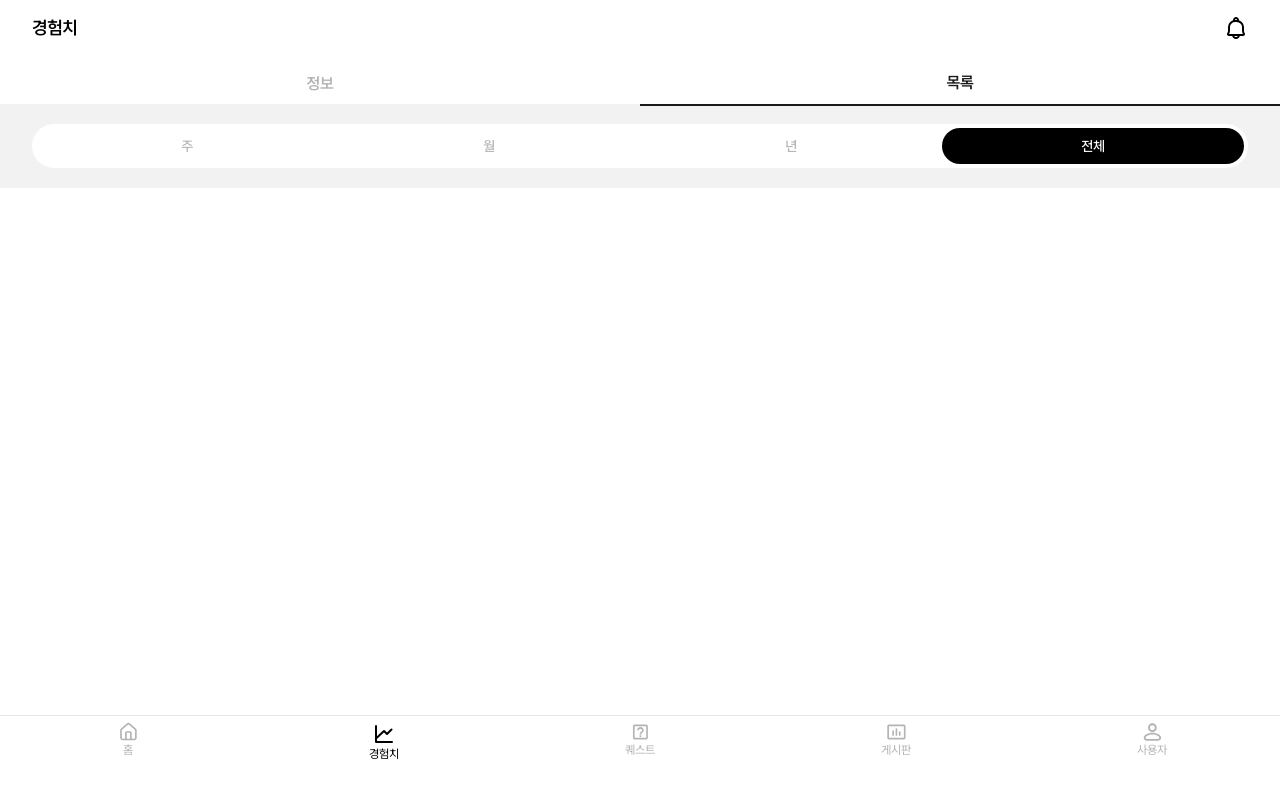
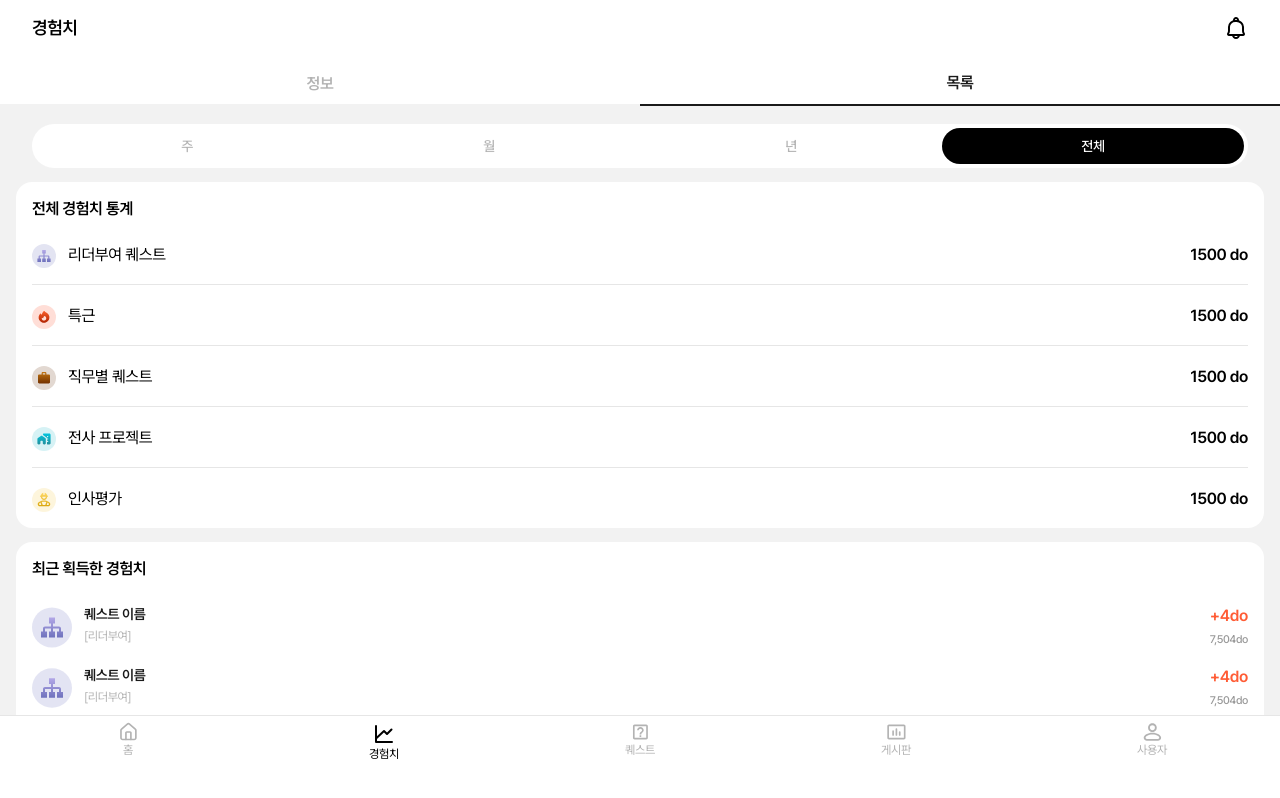
Before and after one commit to blaybus-playus/Frontend, a Next.js app: page /exp/list in a window 1280 px wide. Shown: the top 798 px of the page. Built offline with nearby package versions, Linux system fonts and the light colour scheme.

Commit message:
feat: 경험치 페이지 구현 완료

```diff
--- a/app/(tab)/exp/list/page.tsx
+++ b/app/(tab)/exp/list/page.tsx
@@ -1,13 +1,20 @@
-import { DateTab } from '@/components/ui/date-tap'
-import React from 'react'
+'use client'
 
-const page = () => {
+import { DateTab } from '@/components/common/DateTap'
+import ExpRecent from '@/components/exp/list/ExpRecent'
+import ExpStats from '@/components/exp/list/ExpStats'
+import React, { useState } from 'react'
+
+const Page = () => {
+  const [activeTab, setActiveTab] = useState("전체")
+
   return (
-    <div>
-      <DateTab />
-
+    <div className='space-y-3.5'>
+      <DateTab activeTab={activeTab} setActiveTab={setActiveTab} />
+      <ExpStats />
+      <ExpRecent />
     </div>
   )
 }
 
-export default page
+export default Page
--- /dev/null
+++ b/components/common/ContentLayout.tsx
@@ -0,0 +1,19 @@
+// ContentLayout.tsx
+
+import React, { ReactNode } from 'react'
+
+interface ContentLayoutProps {
+  children: ReactNode
+  title: string
+}
+
+const ContentLayout: React.FC<ContentLayoutProps> = ({ children, title }) => {
+  return (
+    <div className='w-full p-4 rounded-2xl bg-gray-50'>
+      <h2 className="title-semibold-16 mb-6">{title}</h2>
+      {children}
+    </div>
+  )
+}
+
+export default ContentLayout
--- a/components/ui/date-tap.tsx
+++ b/components/common/DateTap.tsx
@@ -1,17 +1,16 @@
 'use client'
 
 import * as React from "react"
-import { cn } from "@/lib/utils"
 
 interface TabProps {
-  className?: string
+  activeTab: string
+  setActiveTab: (tab: string) => void
 }
 
-export function DateTab({ className }: TabProps) {
-  const [activeTab, setActiveTab] = React.useState("전체")
+export function DateTab({ activeTab, setActiveTab }: TabProps) {
 
   return (
-    <div className={cn("p-1 mx-4 bg-gray-50 rounded-full", className)}>
+    <div className={"p-1 mx-4 bg-gray-50 rounded-full"}>
       <nav className="flex w-full" role="tablist">
         {["주", "월", "년", "전체"].map((tab) => (
           <button
@@ -19,17 +18,17 @@ export function DateTab({ className }: TabProps) {
             onClick={() => setActiveTab(tab)}
             role="tab"
             aria-selected={activeTab === tab}
-            className={cn(
-              "flex-1 py-2 text-sm font-medium transition-colors rounded-full",
-              activeTab === tab
+            className={`
+              flex-1 py-2 text-sm font-medium transition-colors rounded-full
+          ${activeTab === tab
                 ? "text-white bg-black"
                 : "text-gray-400 hover:text-gray-900"
-            )}
+              }`}
           >
             {tab}
           </button>
         ))}
       </nav>
-    </div>
+    </div >
   )
 }
--- /dev/null
+++ b/components/exp/list/ExpRecent.tsx
@@ -0,0 +1,40 @@
+import { quest_badge_leader, quest_badge_special } from '@/assets/images'
+import ContentLayout from '@/components/common/ContentLayout'
+import Image from 'next/image'
+import React from 'react'
+
+const ExpRecent = () => {
+  return (
+    <ContentLayout title={"최근 획득한 경험치"}>
+      <div className='space-y-4'>
+        {[1, 2, 3, 4, 5].map((num) => (
+          <div key={num} className='flex justify-between'>
+            <div className='flex gap-3'>
+              <Image
+                src={quest_badge_leader}
+                alt='badge'
+                width={40}
+                height={40}
+              />
+              <div>
+                <h3 className='body-semibold-14 text-gray-950'>퀘스트 이름</h3>
+                <span className='body-regular-12 text-gray-400'>[리더부여]</span>
+              </div>
+            </div>
+            <div>
+              <h3 className='title-semibold-16 text-primary-400'>
+                +4do
+              </h3>
+              <span className='caption-medium-11 text-gray-500'>
+                7,504do
+              </span>
+            </div>
+          </div>
+        )
+        )}
+      </div>
+    </ContentLayout >
+  )
+}
+
+export default ExpRecent
--- /dev/null
+++ b/components/exp/list/ExpStats.tsx
@@ -0,0 +1,74 @@
+import { quest_badge_insa, quest_badge_jeonsa, quest_badge_leader, quest_badge_special, quest_badge_zikmu } from '@/assets/images'
+import ContentLayout from '@/components/common/ContentLayout'
+import Image from 'next/image'
+import React from 'react'
+
+const ExpStats = () => {
+  return (
+    <ContentLayout title={"전체 경험치 통계"}>
+      <div className='space-y-5'>
+        <div className='flex gap-3 pb-4 border-b border-gray-200'>
+          <Image
+            src={quest_badge_leader}
+            alt='badge'
+            width={24}
+            height={24}
+          />
+          리더부여 퀘스트
+          <span className='ml-auto title-semibold-16'>
+            1500 do
+          </span>
+        </div>
+        <div className='flex gap-3 pb-4 border-b border-gray-200'>
+          <Image
+            src={quest_badge_special}
+            alt='badge'
+            width={24}
+            height={24}
+          />
+          특근
+          <span className='ml-auto title-semibold-16'>
+            1500 do
+          </span>
+        </div>
+        <div className='flex gap-3 pb-4 border-b border-gray-200'>
+          <Image
+            src={quest_badge_zikmu}
+            alt='badge'
+            width={24}
+            height={24}
+          />
+          직무별 퀘스트
+          <span className='ml-auto title-semibold-16'>
+            1500 do
+          </span>
+        </div>
+        <div className='flex gap-3 pb-4 border-b border-gray-200'>
+          <Image
+            src={quest_badge_jeonsa}
+            alt='badge'
+            width={24}
+            height={24}
+          />
+          전사 프로젝트
+          <span className='ml-auto title-semibold-16'>
+            1500 do
+          </span>
+        </div>
+        <div className='flex gap-3'>
+          <Image
+            src={quest_badge_insa}
+            alt='badge'
+            width={24}
+            height={24}
+          />
+          인사평가
+          <span className='ml-auto title-semibold-16'>
+            1500 do
+          </span>
+        </div>
+      </div >
+    </ContentLayout>
+  )
+}
+export default ExpStats
```
